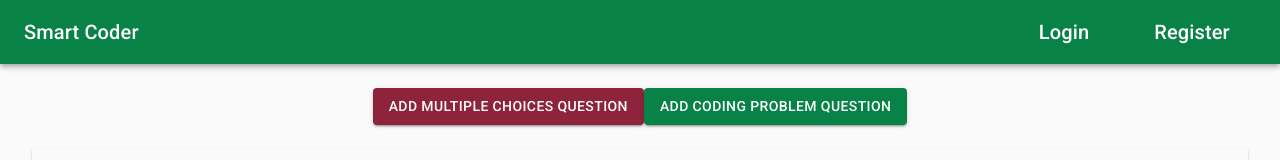
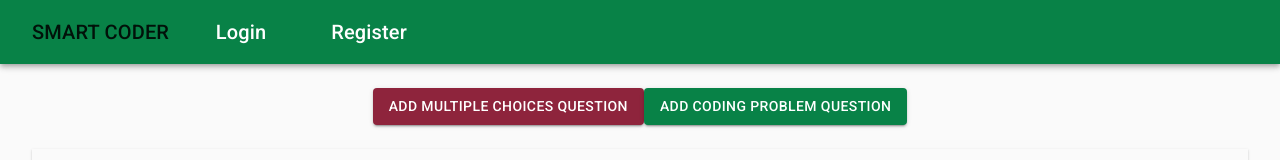
Before and after one commit to az3r/GraduateProject, a Next.js app: page /examiner/add-exam in a window 1280 px wide. Shown: the top 160 px of the page. Built offline with nearby package versions, Linux system fonts and the light colour scheme; no server answers.

Commit message:
thêm link quay về trang chủ

```diff
--- a/components/AppBar/GuestAppBar.jsx
+++ b/components/AppBar/GuestAppBar.jsx
@@ -13,9 +13,13 @@ function GuestAppBar() {
   return (
     <AppBar position="static">
       <Toolbar>
-        <Typography className={styles.title} variant="h6">
-          Smart Coder
-        </Typography>
+      <Link href="/">
+        <Button>
+          <Typography className={styles.title} variant="h6">
+            Smart Coder
+          </Typography>
+        </Button>
+      </Link>
         <Link href="/login">
           <Button className={styles.action}>
             <Typography variant="h6">Login</Typography>
```
